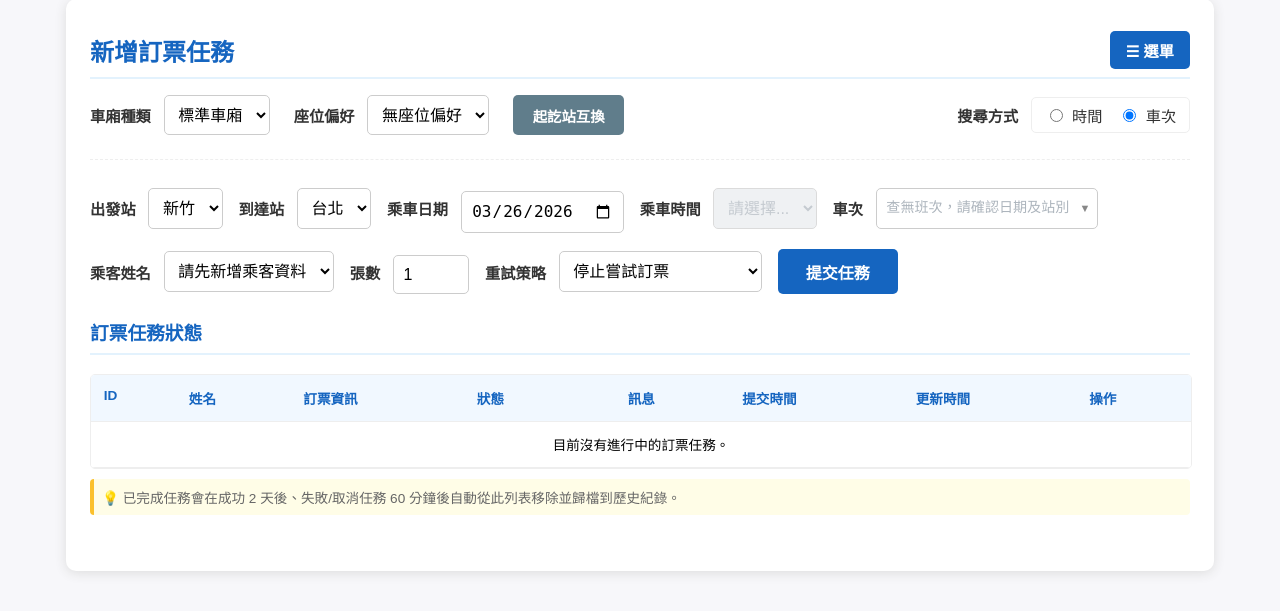
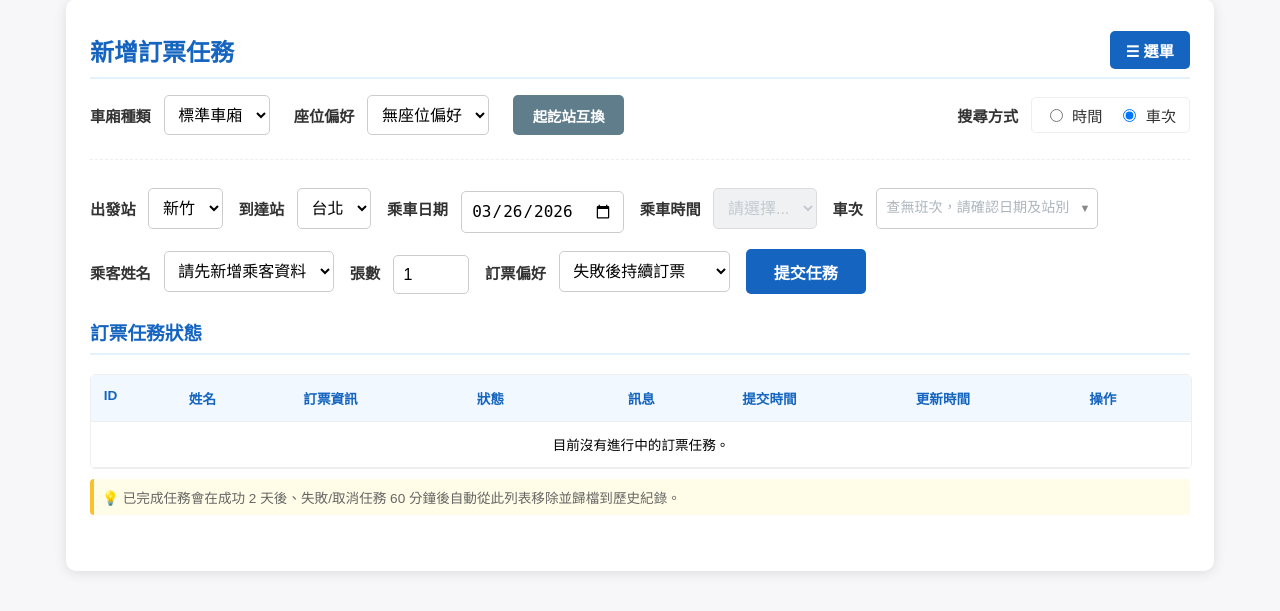
Before and after one commit to herginc/thsr-bot, a Flask app: template templates/index.html in a window 1280 px wide. Shown: the part 127-738 px from the top of the page. Run offline with Flask 3, Linux system fonts and the light colour scheme; the template is opened without the code that fills it, so the values that code supplies are empty.

Commit message:
fix: ensure worker thread starts in Gunicorn environment and update booking preference labels and options in the UI

```diff
--- a/app.py
+++ b/app.py
@@ -32,8 +32,8 @@ from stmp_sms import send_email, send_LINE_message
 # True  → 使用 booking.thsr_run_booking_flow_with_data (模擬版本，用於開發/測試)
 # False → 使用 proxy.thsr_run_booking_flow             (真實版本，連接高鐵官網)
 # ----------------------------------------------------------------------------
-USE_MOCK_BOOKING = True
-# USE_MOCK_BOOKING = False
+# USE_MOCK_BOOKING = True
+USE_MOCK_BOOKING = False
 
 
 # ----------------------------------------------------------------------------
@@ -151,6 +151,7 @@ def start_booking_worker_thread():
         print(f"[{datetime.now(CST_TIMEZONE).strftime('%Y/%m/%d %H:%M:%S')}] 啟動背景訂票 worker 執行緒...")
         booking_thread = threading.Thread(target=run_booking_worker, daemon=True)
         booking_thread.start()
+
 
 # ----------------------------------------------------------------------------
 # Sensitive data 遮罩
@@ -1472,14 +1473,8 @@ def api_get_trains():
         return jsonify({'status': 'error', 'message': f'查詢失敗: {str(e)}'}), 500
 
 
-# 將啟動函式保留為一般函式
-# def start_booking_worker_thread():
-#     global booking_thread
-#     # 這裡不需要加鎖，因為只在啟動時執行一次
-#     if booking_thread is None or not booking_thread.is_alive():
-#         print(f"[{datetime.now(CST_TIMEZONE).strftime('%Y/%m/%d %H:%M:%S')}] 啟動背景訂票 worker 執行緒...")
-#         booking_thread = threading.Thread(target=run_booking_worker, daemon=True)
-#         booking_thread.start()
+# [scott@2026-03-26] 移到這裡！確保 Gunicorn 載入時就會啟動 Worker
+start_booking_worker_thread()
 
 
 if __name__ == "__main__":
@@ -1488,7 +1483,7 @@ if __name__ == "__main__":
     # [scott@2026-03-14] 是否應該移到最上面, 理由如下:
     #     為了確保 Gunicorn worker 也啟動，請將 start_booking_worker_thread()
     #     放在 app = Flask(__name__) 之後的頂層代碼區塊。
-    start_booking_worker_thread()
+    # start_booking_worker_thread()
 
     arg_parser = ArgumentParser(
         usage='Usage: python ' + __file__ + ' [--port <port>] [--help]'
--- a/templates/index.html
+++ b/templates/index.html
@@ -278,15 +278,15 @@
                 </label>
 
                 <label class="label-horizontal">
-                    <span class="label-full">重試策略</span><span class="label-short">重試</span>
+                    <span class="label-full">訂票偏好</span><span class="label-short">重試</span>
                     <select name="retry_mode" id="retry-mode-select">
-                        <option value="stop" selected>停止嘗試訂票</option>
-                        <option value="forever">持續嘗試訂票</option>
-                        <option value="30m">30分鐘內持續嘗試訂票</option>
-                        <option value="1h">1小時內持續嘗試訂票</option>
-                        <option value="2h">2小時內持續嘗試訂票</option>
-                        <option value="4h">4小時內持續嘗試訂票</option>
-                        <option value="8h">8小時內持續嘗試訂票</option>
+                        <option value="stop">失敗後停止訂票</option>
+                        <option value="forever" selected>失敗後持續訂票</option>
+                        <option value="30m">30分鐘內嘗試訂票</option>
+                        <option value="1h">1小時內嘗試訂票</option>
+                        <option value="2h">2小時內嘗試訂票</option>
+                        <option value="4h">4小時內嘗試訂票</option>
+                        <option value="8h">8小時內嘗試訂票</option>
                     </select>
                 </label>
 
```
Also changed, not shown: readme.md.
